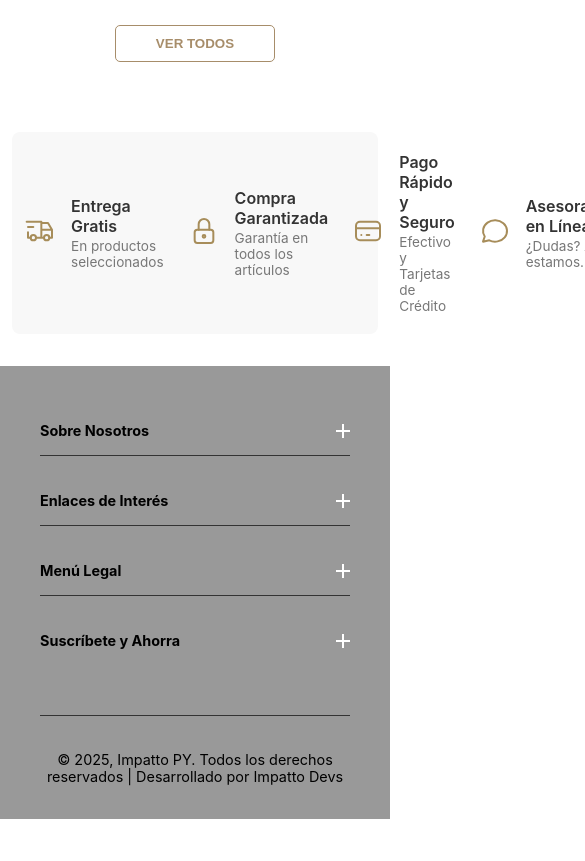
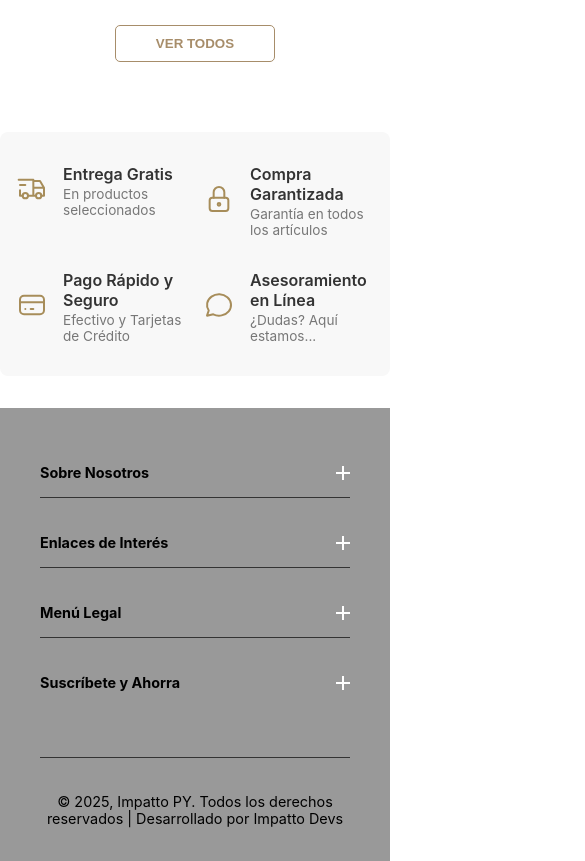
Before and after one commit to Javiermu97/impattopyproyect, a Next.js app: page / in a window 390 px wide. Shown: the part 1160-2021 px from the top of the page, 585 px wide, since content can reach past the window. Before the commit the page ends 1979 px from the top, so only its background shows below. Built offline with nearby package versions, Linux system fonts and the light colour scheme; no server answers; the database is empty.

Commit message:
Primer commit

```diff
--- a/app/globals.css
+++ b/app/globals.css
@@ -150,54 +150,69 @@ button { cursor: pointer; border: none; padding: 10px 20px; border-radius: 5px;
 
 
 /* ========================================================= */
-/* ===== CÓDIGO FINAL CON WRAPPER PARA INFO BANNER ===== */
+/* ===== CÓDIGO CORREGIDO PARA INFO BANNER RESPONSIVE ===== */
 /* ========================================================= */
 
-/* La sección exterior solo se encarga del fondo y el espaciado vertical */
+/* --- ESTILOS PARA LA SECCIÓN PRINCIPAL --- */
 .info-banner-section {
   background-color: #f8f8f8;
-  margin: 0 auto 2rem auto;
-  max-width: 1200px;   /* Fondo limitado */
-  padding: 2rem 8rem;  /* Espacio arriba, abajo y a los lados */
-  border-radius: 8px;  /* Opcional: bordes redondeados */
-  box-sizing: border-box; /* <-- simplemente añadimos esta línea aquí */
-}
-
-/* El nuevo WRAPPER se encarga de centrar y limitar el ancho */
-.info-banner-content-wrapper {
-  max-width: 1200px; /* Límite de ancho */
-  margin: 0 auto; /* Centrado automático */
-  padding: 0 1rem; /* Espacio a los costados */
-}
-
-/* El contenedor de los íconos define el layout (flex o grid) */
+  max-width: 1200px;
+  margin: 0 auto 2rem auto; /* Centra la sección y le da espacio abajo */
+  border-radius: 8px;
+  padding: 2rem 3rem; /* Padding para la vista de computadora */
+  box-sizing: border-box;
+}
+
+/* --- ESTILOS PARA EL CONTENEDOR DE LOS ÍCONOS --- */
 .info-banner-container {
-  display: flex; /* Layout para computadora */
+  display: flex; /* Por defecto (computadora), se muestra en fila */
   justify-content: space-around;
+  align-items: flex-start; /* Alinea mejor si el texto ocupa varias líneas */
   gap: 1.5rem;
 }
 
-/* En pantallas pequeñas, el contenedor cambia a grid 2x2 */
+/* --- MEDIA QUERY PARA TABLET Y MÓVIL (HASTA 992px) --- */
 @media (max-width: 992px) {
+
+  /* 1. Reducimos el padding de los costados en la sección */
   .info-banner-section {
-    width: calc(100% - 2rem);   /* 1rem de espacio a cada lado */
-    margin-left: auto;
-    margin-right: auto;
-    padding: 1.5rem 1rem;       /* padding lateral más chico */
-  }
-}
-
-@media (max-width: 768px) {
-  .info-banner-section {
-    width: calc(100% - 1.5rem); /* ~0.75rem por lado */
-    padding: 1.25rem 0.75rem;
-  }
-}
-
-@media (max-width: 992px) {
-  .info-banner-content-wrapper {
-    padding: 0; /* evita doble padding en pantallas pequeñas */
-  }
+    padding: 2rem 1rem;
+  }
+
+  /* 2. Cambiamos el contenedor a una cuadrícula 2x2 */
+  .info-banner-container {
+    display: grid;
+    grid-template-columns: repeat(2, 1fr);
+    gap: 2rem 1rem;
+  }
+}
+
+/* --- Estilos de cada item (estos no cambian) --- */
+.info-banner-item {
+  display: flex;
+  align-items: center;
+  gap: 15px;
+}
+.info-banner-item .info-icon svg {
+  width: 32px;
+  height: 32px;
+  color: #A78D5A;
+  stroke-width: 1.5;
+}
+.info-banner-item .info-text {
+  display: flex;
+  flex-direction: column;
+}
+.info-banner-item h3 {
+  font-size: 1rem;
+  font-weight: 600;
+  color: #333;
+  margin: 0 0 2px 0;
+}
+.info-banner-item p {
+  font-size: 0.85rem;
+  color: #777;
+  margin: 0;
 }
 
 
```
